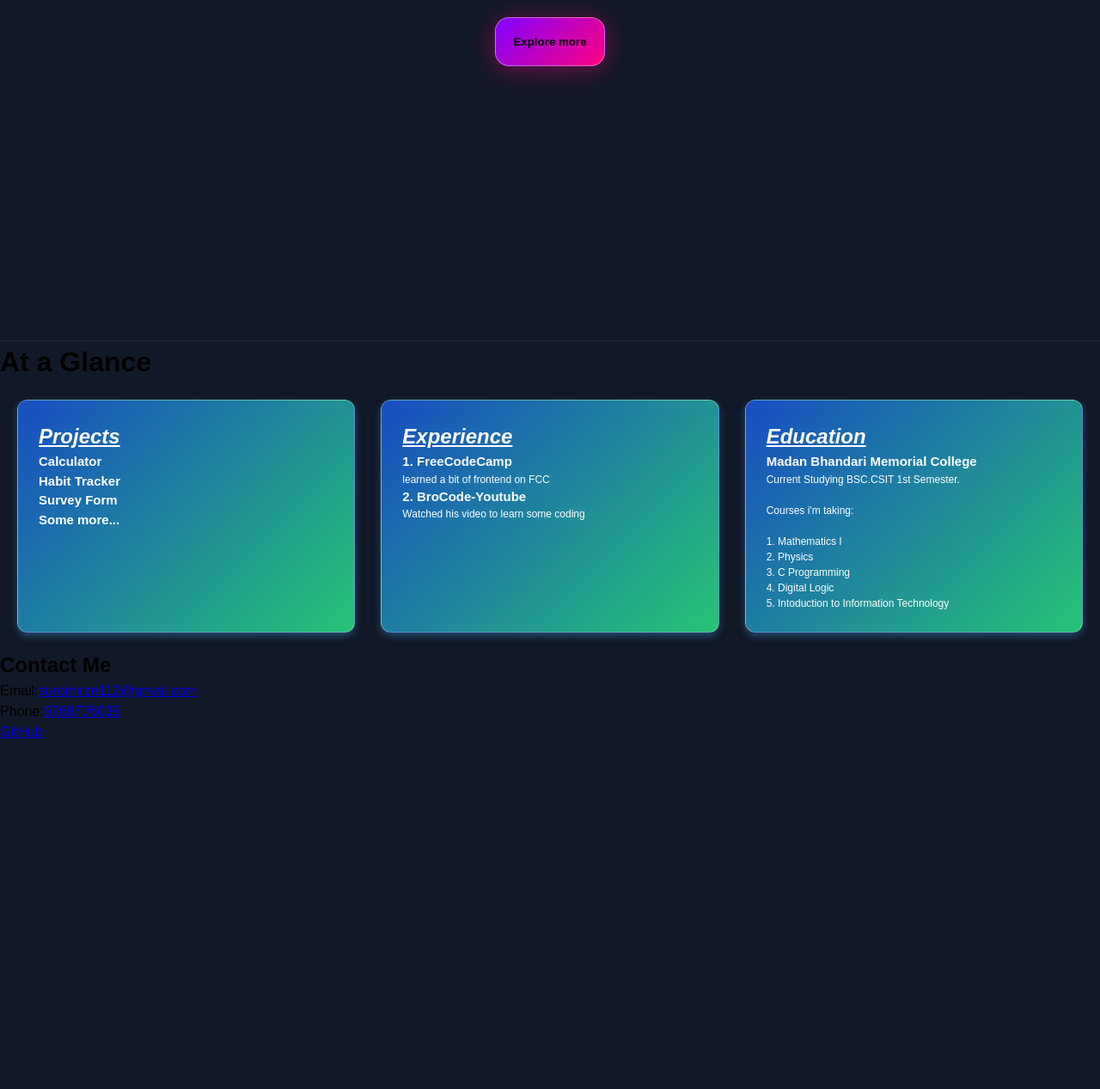
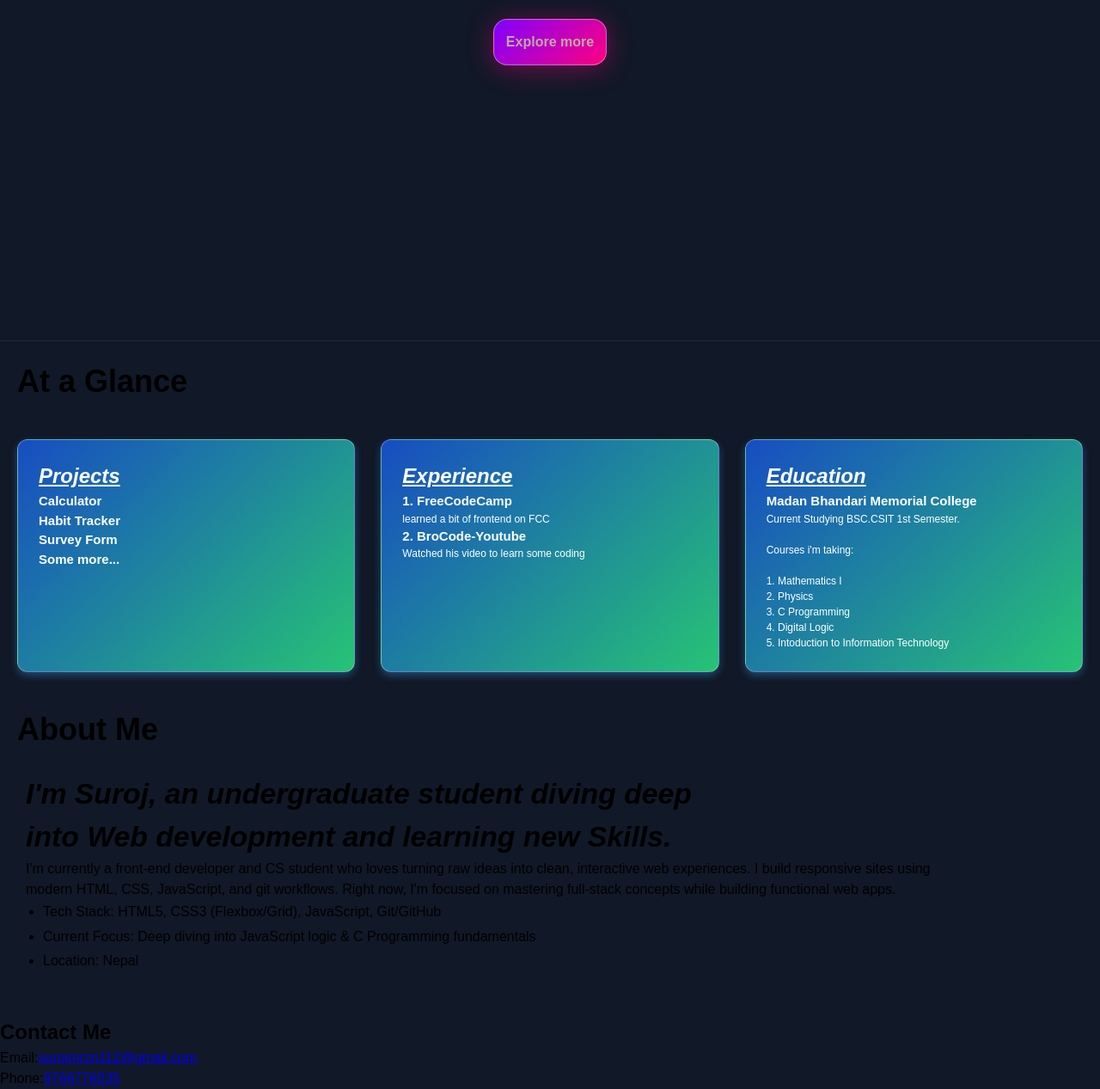
Before and after one commit to Suroj-mrzn/Portfolio.V-2, a plain HTML site: page index.html in a window 1280 px wide. Shown: the part 470-1737 px from the top of the page at 86% size. Before the commit the page ends 1334 px from the top, so only its background shows below. Drawn offline with Linux system fonts and the light colour scheme.

Commit message:
Added about me and more css upgrades

```diff
--- a/index.html
+++ b/index.html
@@ -8,20 +8,20 @@
 </head>
 <body>
     <nav>
-    <h2><a href="#"> Suroj Maharjan <a></h2>
+    <h2><a href="#Head"> Suroj Maharjan <a></h2>
         <ul>
-            <li><a href="#">Home</a></li>
+            <li><a href="#About">About</a></li>
             <li><a href="#">Projects </a></li>
-            <li><a href="#">Contact </a></li>
+            <li><a href="#Contacts">Contact</a></li>
         </ul>
     </nav>
-    <header>
+    <header id="Head">
         <h1>FrontEnd Developer</h1>
         <p>urozzz developing the page </p>
-        <button id="myButton">Explore more</button>
+        <a href="#at-a-glance" id="myButton">Explore more</a>
     </header>
 
-    <h1>At a Glance</h1>
+    <h1 id="at-a-glance">At a Glance</h1>
         <section id="Hero">
             <div id="Projects">
                 <h2> Projects</h2>
@@ -61,7 +61,26 @@
 
             </div>
         </section>
-        <footer>
+        <section id="About">
+            <h1 id="myH1">About Me</h1>
+            <div class="AboutMe">
+
+
+                <h3>I'm Suroj, an undergraduate student diving deep into Web development and learning new Skills.</h3>
+                <p>I'm currently a front-end developer and CS student who loves turning raw ideas into clean, interactive web experiences.
+                I build responsive sites using modern HTML, CSS, JavaScript, and git workflows.
+                Right now, I'm focused on mastering full-stack concepts while building functional web apps.
+
+            </p>
+            <ul>
+               <li> Tech Stack: HTML5, CSS3 (Flexbox/Grid), JavaScript, Git/GitHub</li>
+                <li>Current Focus: Deep diving into JavaScript logic & C Programming fundamentals</li>
+                <li>Location: Nepal</li>
+            </ul>
+
+            </div>
+        </section>
+        <footer id="Contacts">
             <div class="Contact">
 
                 <h2>Contact Me</h2>
--- a/style.css
+++ b/style.css
@@ -3,8 +3,16 @@
  margin: 0;
  padding: 0;
 }
-
-
+html{
+    scroll-behavior:smooth;
+}
+::selection {
+  background: #1e84cd;
+  color: #0d1117;
+}
+a, button, .card {
+  transition: all 0.3s ease-in-out;
+}
 body{
       --bg:#111827;
     background-color: var(--bg);
@@ -74,6 +82,15 @@ header p{
     font-size: small;
 
 }
+header a{
+    text-decoration: none;
+    color:rgb(190, 168, 168)
+}
+#at-a-glance{
+    padding: 20px;
+    font-size: 2.25rem;
+    font-weight: bold;
+}
 #myButton{
 /* From https://css.glass */
 border-radius: 16px;
@@ -85,15 +102,20 @@ border: 1px solid rgba(255, 255, 255, 0.39);
 
 font-weight: 600;
 cursor: pointer;
-padding: 20px;
+padding: 14px;
 margin-top: 25px;
 transition: all 0.3s cubic-bezier(0.25, 0.8, 0.25, 1);
+
+display: block;
+  margin-left: auto;
+  margin-right: auto;
 }
 
 #myButton:hover{
      transform: translateY(-3px);
   box-shadow: 0 8px 25px rgba(255, 0, 127, 0.6);
 }
+
 #Hero{
     --bg: rgb(136, 120, 120);
     color: contrast-color(var(--bg));
@@ -127,3 +149,43 @@ transition: all 0.3s cubic-bezier(0.25, 0.8, 0.25, 1);
 #Hero p{
     font-size: 12px;
 }
+#myH1{
+    padding: 20px;
+    font-size: 2.25rem;
+    font-weight: bold;
+}
+.AboutMe{
+    padding: 2px 30px;
+    padding-bottom: 50px;
+    text-wrap: balance;
+}
+#About h3{
+    font-size: 2.11rem;
+    font-weight: bold;
+    font-style: italic;
+}
+#About ul {
+  padding-left: 20px;
+  line-height: 1.8;
+}
+
+/*CUSTOMM SCROLL BAR Optionional Obviously*/
+/* Width of the scrollbar */
+::-webkit-scrollbar {
+  width: 8px;
+}
+
+/* Track (background) */
+::-webkit-scrollbar-track {
+  background: #0d1117;
+}
+
+/* Handle (the thumb you drag) */
+::-webkit-scrollbar-thumb {
+  background: #174dc2;
+  border-radius: 4px;
+}
+
+::-webkit-scrollbar-thumb:hover {
+  background: #27c375;
+}
```
